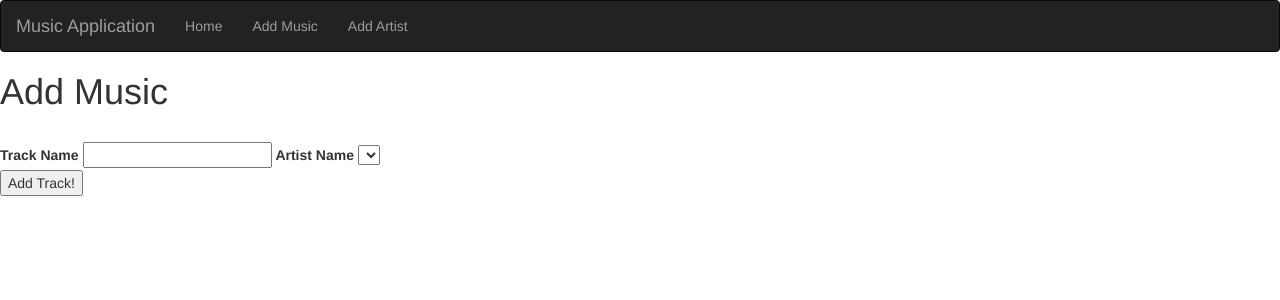
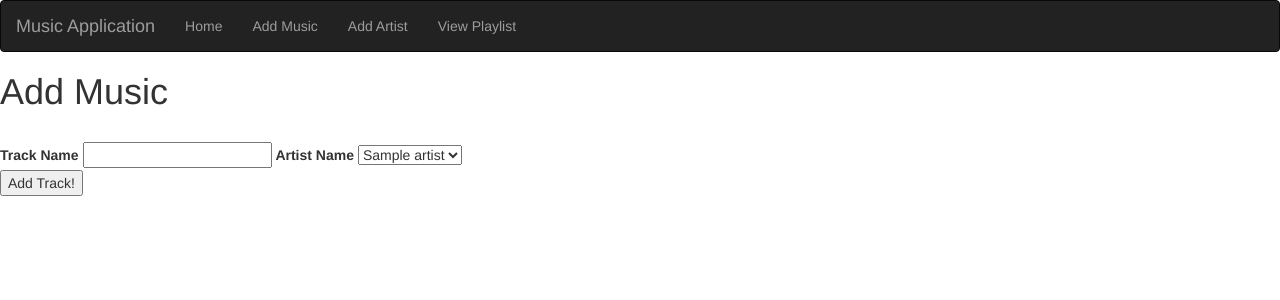
Before and after one commit to simharuk2021/musicapplication, a Flask app: page /add_music in a window 1280 px wide. Shown: the top 300 px of the page. Run offline with Flask 2, Linux system fonts and the light colour scheme; tables that the repository leaves empty hold one stand-in row (values such as "Sample post"); lists and menus that the app fills with data are empty; some libraries are stand-ins or nearby versions.

Commit message:
add track form and functionality created

```diff
--- a/application/models.py
+++ b/application/models.py
@@ -21,5 +21,9 @@
 
 class AddMusicForm(FlaskForm):
     track_name = StringField('Track Name')
-    artist_name = SelectField('Artist Name', coerce=int)
+    artist_name = SelectField(u'Artist Name', choices = [])
     submit = SubmitField('Add Track!')
+def add_album(request, id):
+    artist = Artist.query.get(id)
+    form = ArtistDetails(request.POST, obj=artist)
+    form.artist_id.choices = [(artist.id, artist.artist_name) for artist in Artist.query.order_by(artist_name)]
--- a/application/routes.py
+++ b/application/routes.py
@@ -24,14 +24,20 @@
 @app.route('/add_music', methods = ['GET', 'POST'])
 def add_music():
     form = AddMusicForm()
+    form.artist_name.choices = [(artist.id, artist.artist_name) for artist in Artist.query.order_by(Artist.artist_name).all()]
     if form.validate_on_submit():
-        new_track = Music(track_name =form.track_name.data)
-        artist_choice = Artist.query.all(artist_name=form.artist_name.data)
+        new_track = Music(track_name =form.track_name.data, artist_id =form.artist_name.data)
         db.session.add(new_track)
         db.session.commit()
         return render_template('index.html', message="Track Added!")
     else:
         return render_template('add_music.html', form=form)
+
+'''create a route which displays all the tracks in the database'''
+@app.route('/music_list')
+def music_list():
+    return render_template('music_list.html', music=Music.query.all())
+
 
 
 
--- /dev/null
+++ b/application/templates/music_list.html
@@ -0,0 +1,5 @@
+{% extends 'navbar.html' %} -->
+
+    {% block title %}
+        <title>All the music here</title>
+    {% endblock %}
--- a/application/templates/navbar.html
+++ b/application/templates/navbar.html
@@ -19,6 +19,7 @@
                 <li><a href="/">Home</a></li>
                 <li><a href="/add_music">Add Music</a></li>
                 <li><a href="/add_artist">Add Artist</a></li>
+                <li><a href="/music_list">View Playlist</a></li>
             </ul>
         </div>
     </nav>
```
Also changed, not shown: 1 other file.
